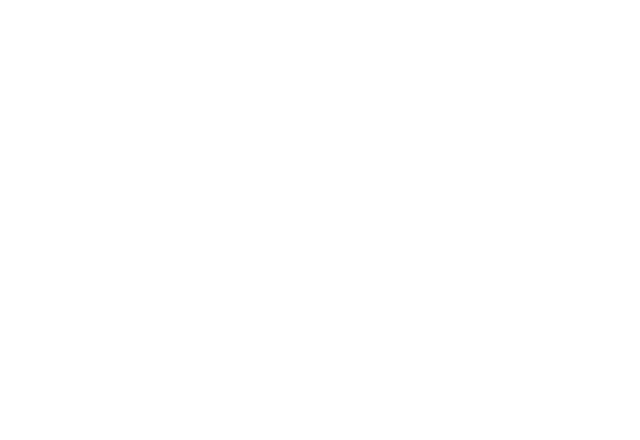
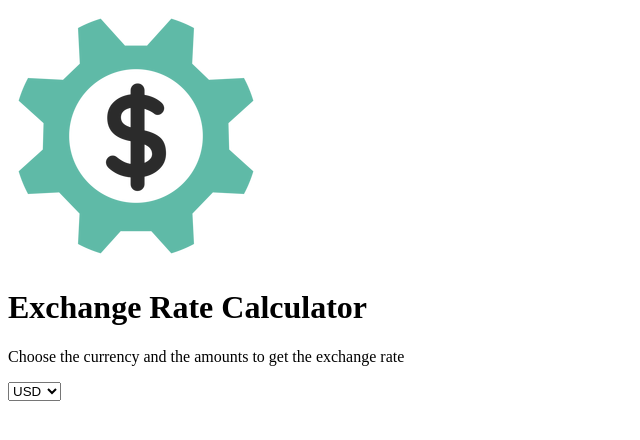
Before and after one commit to DEV-Gitanjali/Exchange_Rate_Calculator, a plain HTML site: page index.html in a window 1280 px wide. Shown: the whole page, without its empty margins (0-640 px from the left). Drawn offline with Linux system fonts and the light colour scheme.

Commit message:
this code for select conbtainer

```diff
--- a/index.html
+++ b/index.html
@@ -7,6 +7,69 @@
     <title>Exchange Rate Calculator</title>
 </head>
 <body>
+    <img src="img/money.png" alt="" class="monkey-img">
+    <h1>Exchange Rate Calculator</h1>
+    <p>Choose the currency and the amounts to get the exchange rate</p>
+
+    <div class="container">
+        <div class="currency">
+            <select  id="currency-one">
+                <option value="AED">AED</option>
+                <option value="ARS">ARS</option>
+                <option value="AUD">AUD</option>
+                <option value="BGN">BGN</option>
+                <option value="BRL">BRL</option>
+                <option value="BSD">BSD</option>
+                <option value="CAD">CAD</option>
+                <option value="CHF">CHF</option>
+                <option value="CLP">CLP</option>
+                <option value="CNY">CNY</option>
+                <option value="COP">COP</option>
+                <option value="CZK">CZK</option>
+                <option value="DKK">DKK</option>
+                <option value="DOP">DOP</option>
+                <option value="EGP">EGP</option>
+                <option value="EUR">EUR</option>
+                <option value="FJD">FJD</option>
+                <option value="GBP">GBP</option>
+                <option value="GTQ">GTQ</option>
+                <option value="HKD">HKD</option>
+                <option value="HRK">HRK</option>
+                <option value="HUF">HUF</option>
+                <option value="IDR">IDR</option>
+                <option value="ILS">ILS</option>
+                <option value="INR">INR</option>
+                <option value="ISK">ISK</option>
+                <option value="JPY">JPY</option>
+                <option value="KRW">KRW</option>
+                <option value="KZT">KZT</option>
+                <option value="MXN">MXN</option>
+                <option value="MYR">MYR</option>
+                <option value="NOK">NOK</option>
+                <option value="NZD">NZD</option>
+                <option value="PAB">PAB</option>
+                <option value="PEN">PEN</option>
+                <option value="PHP">PHP</option>
+                <option value="PKR">PKR</option>
+                <option value="PLN">PLN</option>
+                <option value="PYG">PYG</option>
+                <option value="RON">RON</option>
+                <option value="RUB">RUB</option>
+                <option value="SAR">SAR</option>
+                <option value="SEK">SEK</option>
+                <option value="SGD">SGD</option>
+                <option value="THB">THB</option>
+                <option value="TRY">TRY</option>
+                <option value="TWD">TWD</option>
+                <option value="UAH">UAH</option>
+                <option value="USD" selected>USD</option>
+                <option value="UYU">UYU</option>
+                <option value="VND">VND</option>
+                <option value="ZAR">ZAR</option>
+            </select>
+
+        </div>
+    </div>
 
 
     <script src="script.js"></script>
```
